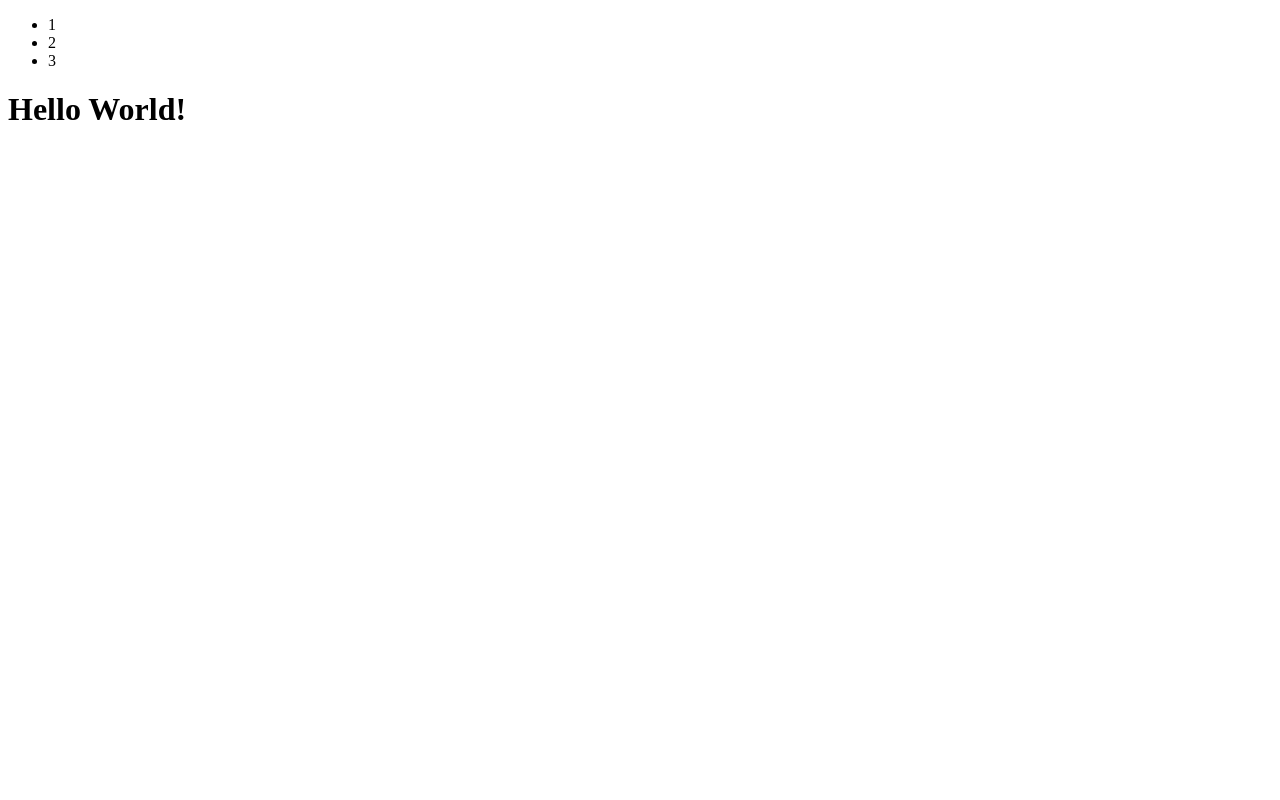
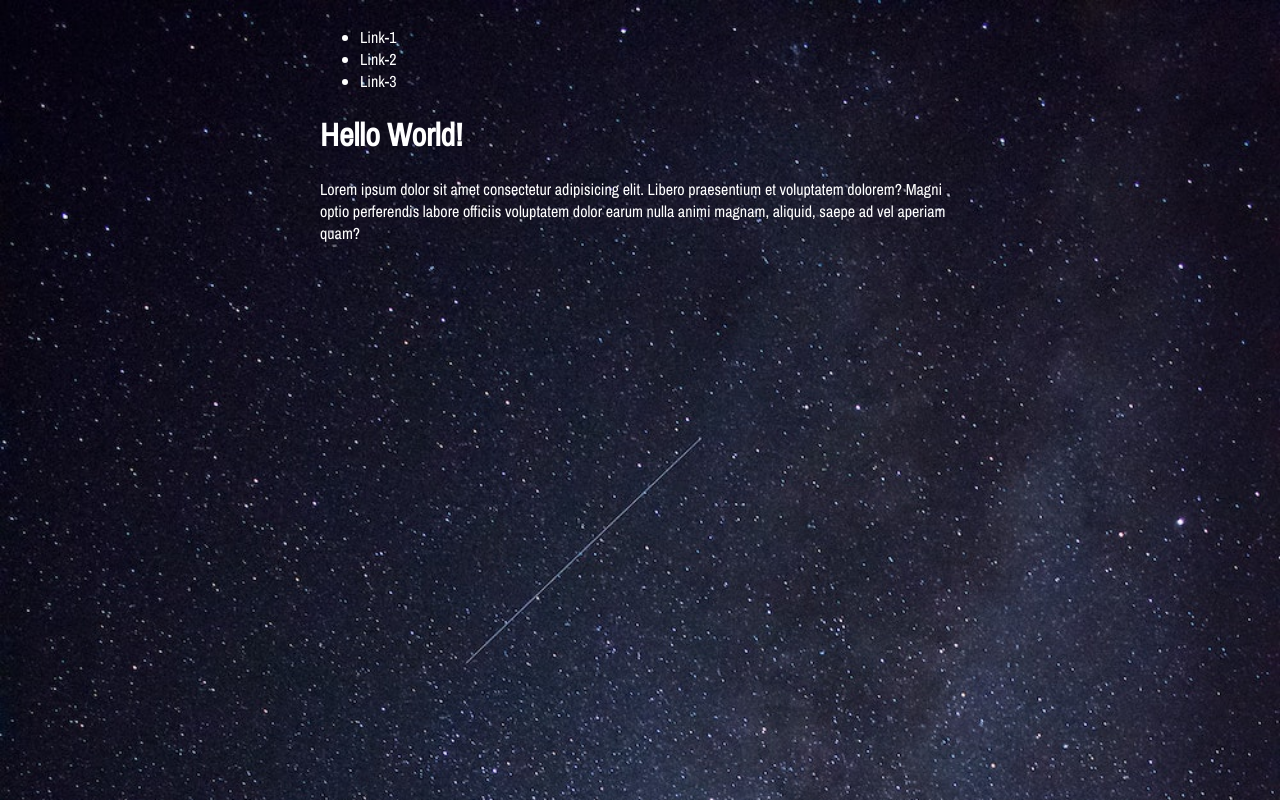
Before and after one commit to p0pkern/p0pkern.github.io, a plain HTML site: page index.html in a window 1280 px wide. Drawn offline with nearby package versions, Linux system fonts and the light colour scheme.

Commit message:
Added background and base styling

```diff
--- /dev/null
+++ b/css/index.css
@@ -0,0 +1,12 @@
+body {
+    background-image: url("../img/index/space_background.jpg");
+    background-repeat: no-repeat;
+    background-size: cover;
+    font-family: 'Archivo Narrow', sans-serif;
+    color: white;
+
+    margin: auto;
+    width: 50%;
+    padding: 10px;
+
+}
--- a/index.html
+++ b/index.html
@@ -4,15 +4,22 @@
     <meta charset="UTF-8">
     <meta http-equiv="X-UA-Compatible" content="IE=edge">
     <meta name="viewport" content="width=device-width, initial-scale=1.0">
+    <link rel="stylesheet" href="./css/index.css">
+    <link rel="preconnect" href="https://fonts.gstatic.com">
+    <link href="https://fonts.googleapis.com/css2?family=Archivo+Narrow&display=swap" rel="stylesheet">
     <title>Document</title>
 </head>
 <body>
+    <nav>
     <ul>
-        <li>1</li>
-        <li>2</li>
-        <li>3</li>
+        <li>Link-1</li>
+        <li>Link-2</li>
+        <li>Link-3</li>
     </ul>
+    </nav>
     <h1>Hello World!</h1>
-
+    <p>
+        Lorem ipsum dolor sit amet consectetur adipisicing elit. Libero praesentium et voluptatem dolorem? Magni optio perferendis labore officiis voluptatem dolor earum nulla animi magnam, aliquid, saepe ad vel aperiam quam?
+    </p>
 </body>
 </html>
```
Also changed, not shown: img/index/space_background.jpg (added).
